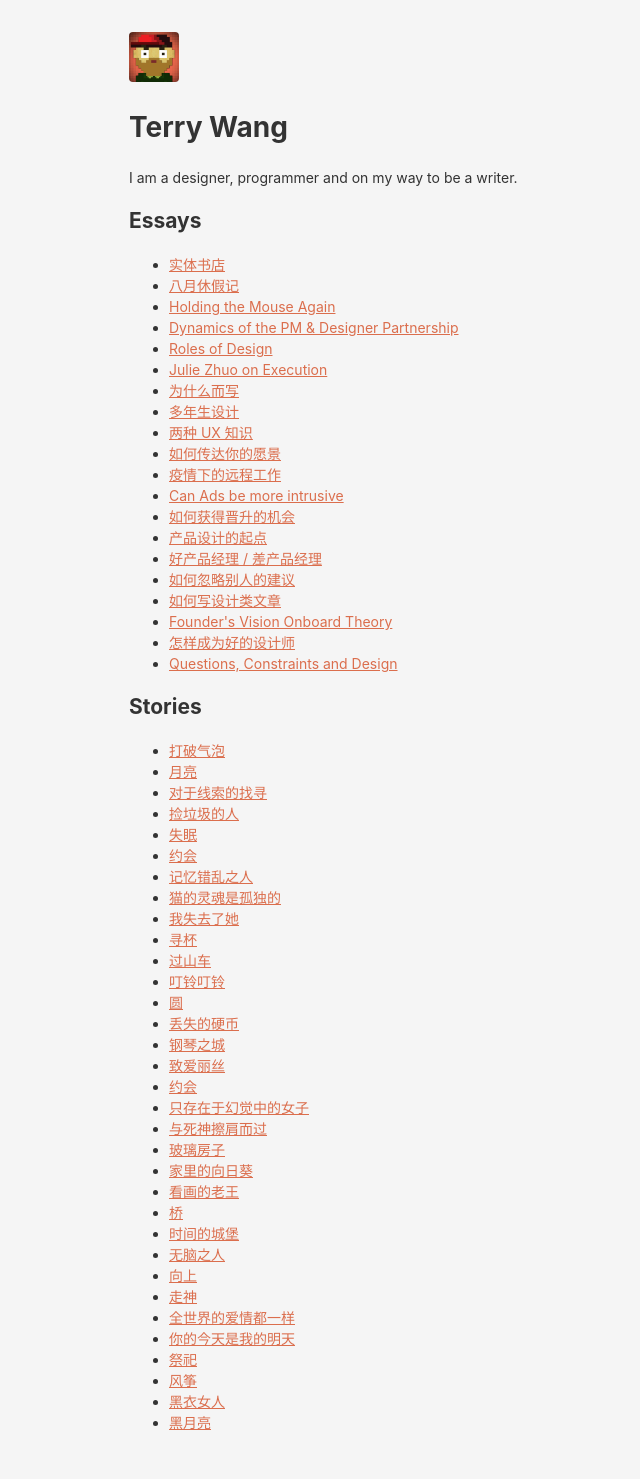
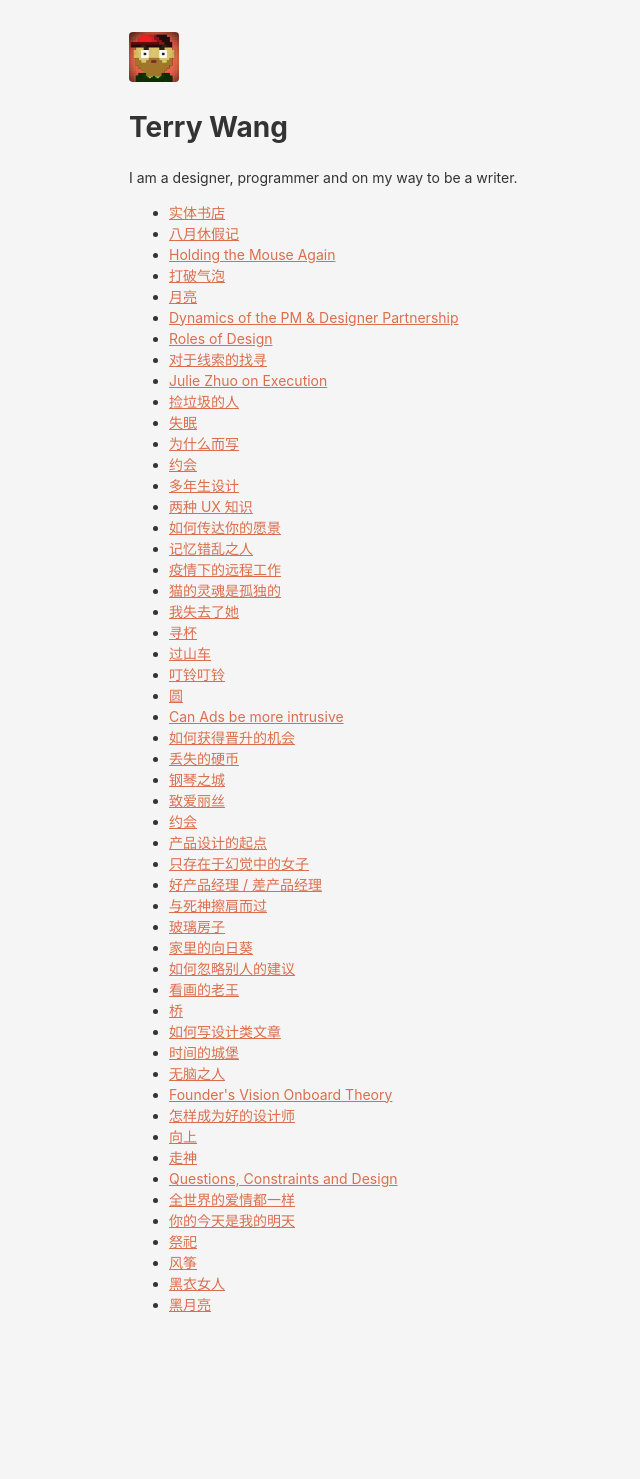
Before and after one commit to lvterry/lvterry.github.io, a Jekyll site: the page built from index.html, in a window 1280 px wide. Shown: the whole page, without its empty margins (271-911 px from the left). Built offline with Jekyll 4.4.1, drawn with Linux system fonts in a browser that asks for light colours; the list of posts is cut into pages by our own code; after the commit the page ends 1361 px from its top, so only the background shows below that.

Commit message:
combine all posts on index page

```diff
--- a/index.html
+++ b/index.html
@@ -8,25 +8,12 @@ layout: default
   <h1>Terry Wang</h1>
   <p>I am a designer, programmer and on my way to be a writer.</p>
 
-  <h2>Essays</h2>
-
   <ul>
-    {% assign essays = site.posts | where:"categories", "essay" %}
-    {% for post in essays %}
+    {% for post in site.posts %}
       <li>
         <a href="{{ post.url }}">{{ post.title }}</a>
       </li>
     {% endfor %}
   </ul>
 
-  <h2>Stories</h2>
-
-  <ul>
-    {% assign stories = site.posts | where:"categories", "story" %}
-    {% for post in stories %}
-      <li>
-        <a href="{{ post.url }}">{{ post.title }}</a>
-      </li>
-    {% endfor %}
-  </ul>
 </div>
```
